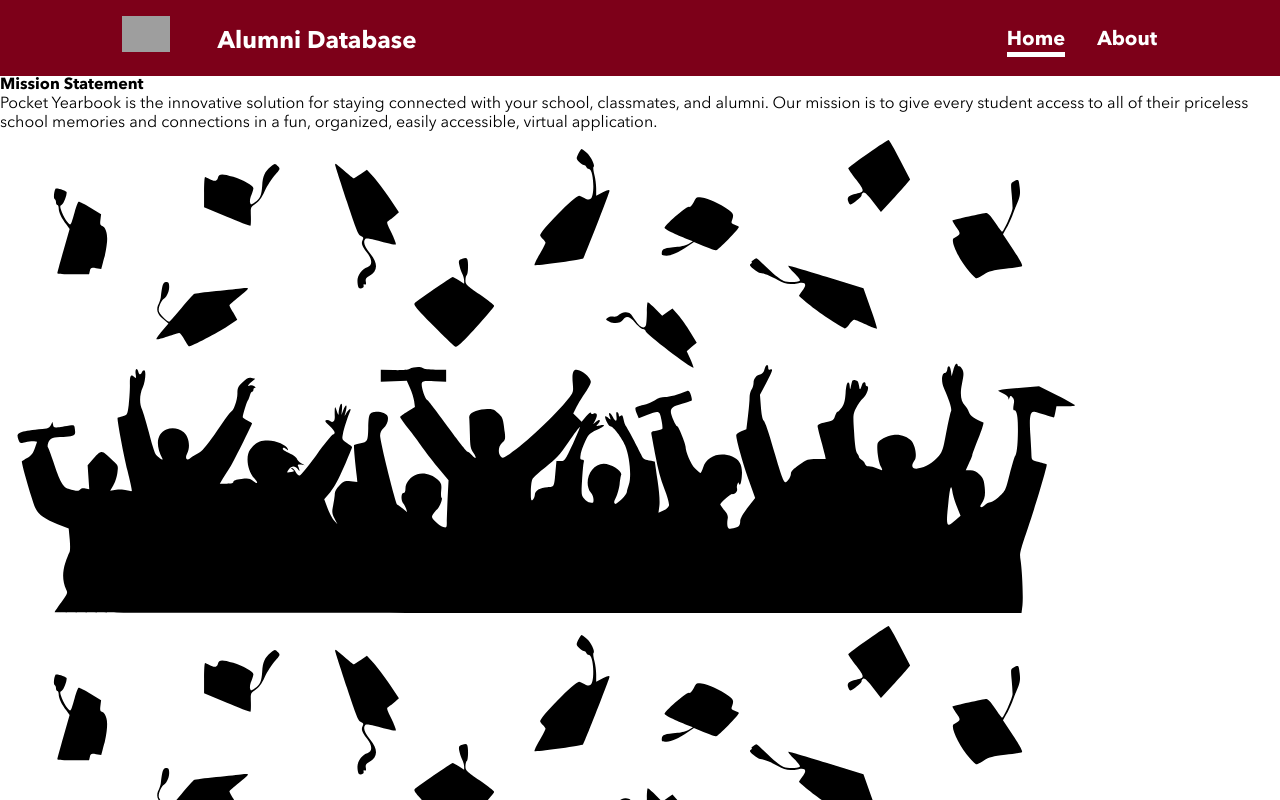
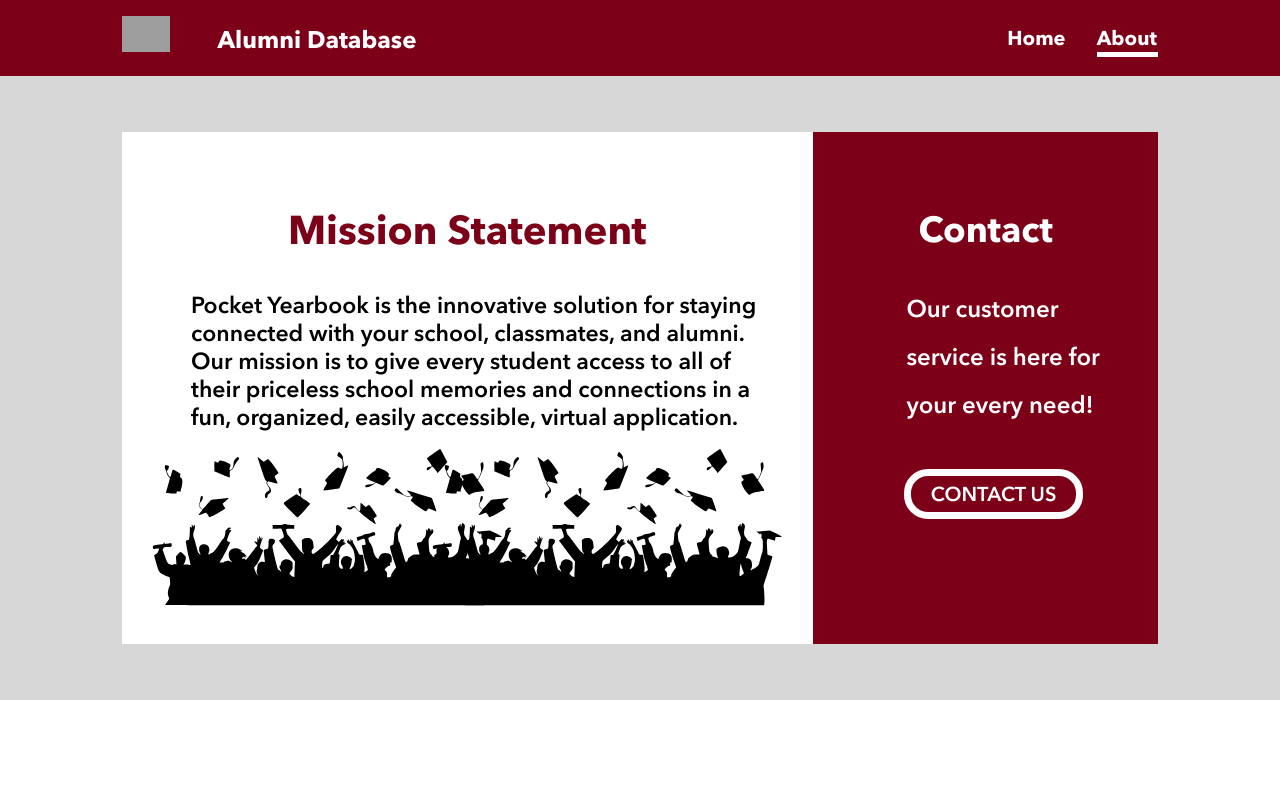
Before and after one commit to jwill076/john-williams-pkyb-alumni-database, a React (Create React App) app: page /about in a window 1280 px wide. Shown: the top 800 px of the page. Built offline with nearby package versions, Linux system fonts and the light colour scheme; the HTML template or start-up script is replaced by a standard one.

Commit message:
Setting up styling for About.scss

```diff
--- a/src/pages/About/About.scss
+++ b/src/pages/About/About.scss
@@ -0,0 +1,367 @@
+@use '../../styles/partials/global' as *;
+@use '../../styles/partials/queries' as *;
+
+.header{
+    background-color: $pkyb-burgundy;
+
+    @include tablet{
+        display: flex;
+        position: relative;
+        justify-content: space-between;
+    }
+
+    &__flexbox1{
+        display: flex;
+        justify-content: center;
+
+        .flexbox1__logo-container{
+            display: flex;
+            justify-content: center;
+
+            @include tablet{
+                height: 100%;
+                padding-left: 4.5vw;
+            }
+
+            .flexbox1__logo-link{
+
+                .flexbox1__logo{
+                    margin: 1rem 1rem 0.5rem 0;
+                    width: 4rem;
+
+                    @include tablet{
+                        width: 3rem;
+                        margin-top: 1rem;
+                        margin-bottom: 0rem;
+                    }
+
+                    @include desktop{
+                        margin-left: 5vw;
+                    }
+                }
+            }
+        }
+
+        .flexbox1__title{
+            font-size: 2rem;
+            height: 3rem;
+            color: $pkyb-white;
+            margin-top: 2rem;
+
+            @include tablet{
+                margin-top: 1.75rem;
+                font-size: 1.5rem;
+            }
+
+            @include desktop{
+                margin-left: 2rem;
+            }
+        }
+    }
+
+    &__flexbox2{
+        display: flex;
+
+        @include tablet{
+            padding-right: 4vw;
+        }
+
+        @include desktop{
+            margin-right: 5vw;
+        }
+
+        .flexbox2__home-container{
+            background-color: $pkyb-burgundy;
+            width: 50%;
+            display: flex;
+            justify-content: center;
+            border-bottom: 5px solid $pkyb-burgundy;
+
+            @include tablet{
+                margin-bottom: 0;
+                border-bottom: none;
+            }
+
+            .flexbox2__home-link{
+                text-decoration: none;
+
+                .link__home-text{
+                    font-size: 1.5rem;
+                    font-weight: 700;
+                    color: $pkyb-white;
+                    margin: 0.75rem 0 0.5rem 0;
+
+                    @include tablet{
+                        color: $pkyb-white;
+                        margin-top: 1.75rem;
+                        font-size: 1.25rem;
+                        padding-right: 2rem;
+                        border-bottom: 5px solid $pkyb-burgundy;
+                        width: 3.6rem;
+                        margin-right: 2rem;
+                    }
+                }
+            }
+        }
+
+        .flexbox2__about-container{
+            background-color: $pkyb-white;
+            border-bottom: 5px solid $pkyb-burgundy;
+            width: 50%;
+            display: flex;
+            justify-content: center;
+
+            @include tablet{
+                background-color: $pkyb-burgundy;
+            }
+
+            .flexbox2__about-link{
+                text-decoration: none;
+
+                .link__about-text{
+                    font-size: 1.5rem;
+                    font-weight: 700;
+                    color: $pkyb-dark-black;
+                    margin: 0.75rem 0 0.5rem 0;
+
+                    @include tablet{
+                        margin-top: 1.75rem;
+                        font-size: 1.25rem;
+                        width: 3.8rem;
+                        color: $pkyb-white;
+                        border-bottom: 5px solid $pkyb-white;
+                    }
+                }
+            }
+        }
+    }
+}
+
+.about__flexbox-background{
+
+    @include tablet{
+        background-color: rgba($pkyb-silver, 0.5);
+        width: 100%;
+        height: 51vw;
+        position: relative;
+    }
+
+    @include desktop{
+        height: 39rem;
+    }
+
+    .about__flexbox{
+        @include tablet{
+            display: flex;
+            width: 90vw;
+            position: absolute;
+            left: 5vw;
+            top: 5vw;
+        }
+
+        @include desktop{
+            top: 3.5rem;
+            width: 81vw;
+            left: 9.5vw;
+            height: 32rem;
+        }
+
+        .flexbox1__mission{
+            display: flex;
+            flex-direction: column;
+            align-items: center;
+
+            @include tablet{
+                width: 60vw;
+                height: 40vw;
+                background-color: $pkyb-white;
+            }
+
+            @include desktop{
+                height: 32rem;
+                padding-top: 0.5rem;
+            }
+
+            .mission__title{
+                color: $pkyb-burgundy;
+                font-size: 1.85rem;
+                display: flex;
+                justify-content: center;
+                width: 100%;
+                margin: 2.5rem 0 1.5rem 0;
+
+                @include tablet{
+                    font-size: 3.75vw;
+                    padding-top: 5.5vw;
+                    margin-bottom: 1.5rem;
+                    margin-top: 0;
+                }
+
+                @include desktop{
+                    font-size: 2.5rem;
+                    margin-bottom: 2.25rem;
+                }
+            }
+
+            .mission__text{
+                font-weight: 600;
+                font-size: 1.25rem;
+                margin-bottom: 1.5rem;
+                width: 75vw;
+                padding-left: 1.75rem;
+
+                @include tablet{
+                    font-size: 2vw;
+                    width: 90%;
+                }
+
+                @include desktop{
+                    font-size: 1.44rem;
+                    width: 88%;
+                    margin-bottom: 0.5rem;
+                }
+            }
+
+            .mission__icon-container{
+
+                @include tablet{
+                    display: flex;
+                }
+
+                @include desktop{
+                    width: 40rem;
+                }
+
+                .mission__icon-container1{
+
+                    @include tablet{
+                        width: 30vw;
+                        margin-top: -2.75rem;
+                        margin-right: -3.25rem;
+                    }
+
+                    @include desktop{
+                        margin-right: -5rem;
+                    }
+
+                    .graduation__icon{
+                        width: 100%;
+
+                        @include tablet{
+                            height: 20vw;
+                        }
+                    }
+                }
+
+                .mission__icon-container2{
+                    display: none;
+
+                    @include tablet{
+                        display: block;
+                        width: 30vw;
+                        margin-top: -2.75rem;
+                    }
+
+                    .graduation__icon{
+                        width: 100%;
+
+                        @include tablet{
+                            height: 20vw;
+                        }
+                    }
+                }
+            }
+        }
+
+        .flexbox2__contact{
+            background-color: $pkyb-burgundy;
+            display: flex;
+            flex-direction: column;
+            align-items: center;
+
+            @include tablet{
+                width: 30vw;
+            }
+
+            .contact__title{
+                color: $pkyb-white;
+                width: 100%;
+                display: flex;
+                justify-content: center;
+                font-size: 1.75rem;
+                margin-bottom: 0.75rem;
+                padding-top: 1.25rem;
+
+                @include tablet{
+                    font-size: 3.25vw;
+                    padding-top: 6.25vw;
+                    margin-bottom: 1.6rem;
+                }
+
+                @include desktop{
+                    font-size: 2.25rem;
+                    margin-bottom: 2rem;
+                }
+            }
+
+            .contact__text{
+                color: $pkyb-white;
+                font-weight: 600;
+                font-size: 1.3rem;
+                width: 18rem;
+                padding-left: 1.75rem;
+
+                @include tablet{
+                    font-size: 2.25vw;
+                    width: 22vw;
+                    margin-left: 0.5vw;
+                    line-height: 4vw;
+                }
+
+                @include desktop{
+                    font-size: 1.5rem;
+                    width: 15rem;
+                    margin-left: 2vw;
+                    line-height: 3rem;
+                }
+            }
+
+            .contact__button-container{
+                background-color: $pkyb-burgundy;
+                margin: 1.5rem 0;
+
+                @include tablet{
+                    margin: 3vw 0;
+                }
+
+                .contact__link{
+                    text-decoration: none;
+
+                    .contact__button{
+                        color: $pkyb-white;
+                        background-color: $pkyb-burgundy;
+                        border: 7px solid $pkyb-white;
+                        font-size: 1.25rem;
+                        font-weight: 600;
+                        padding: 0.25rem 0.5rem;
+                        width: 33vw;
+                        padding-top: 0.5rem;
+                        border-radius: 1.5rem;
+
+                        @include tablet{
+                            width: 18vw;
+                            font-size: 1.75vw;
+                            margin-left: 0.5rem;
+                        }
+
+                        @include desktop{
+                            width: 14vw;
+                            margin-left: 1rem;
+                            font-size: 1.25rem;
+                        }
+                    }
+                }
+            }
+        }
+    }
+}
```
